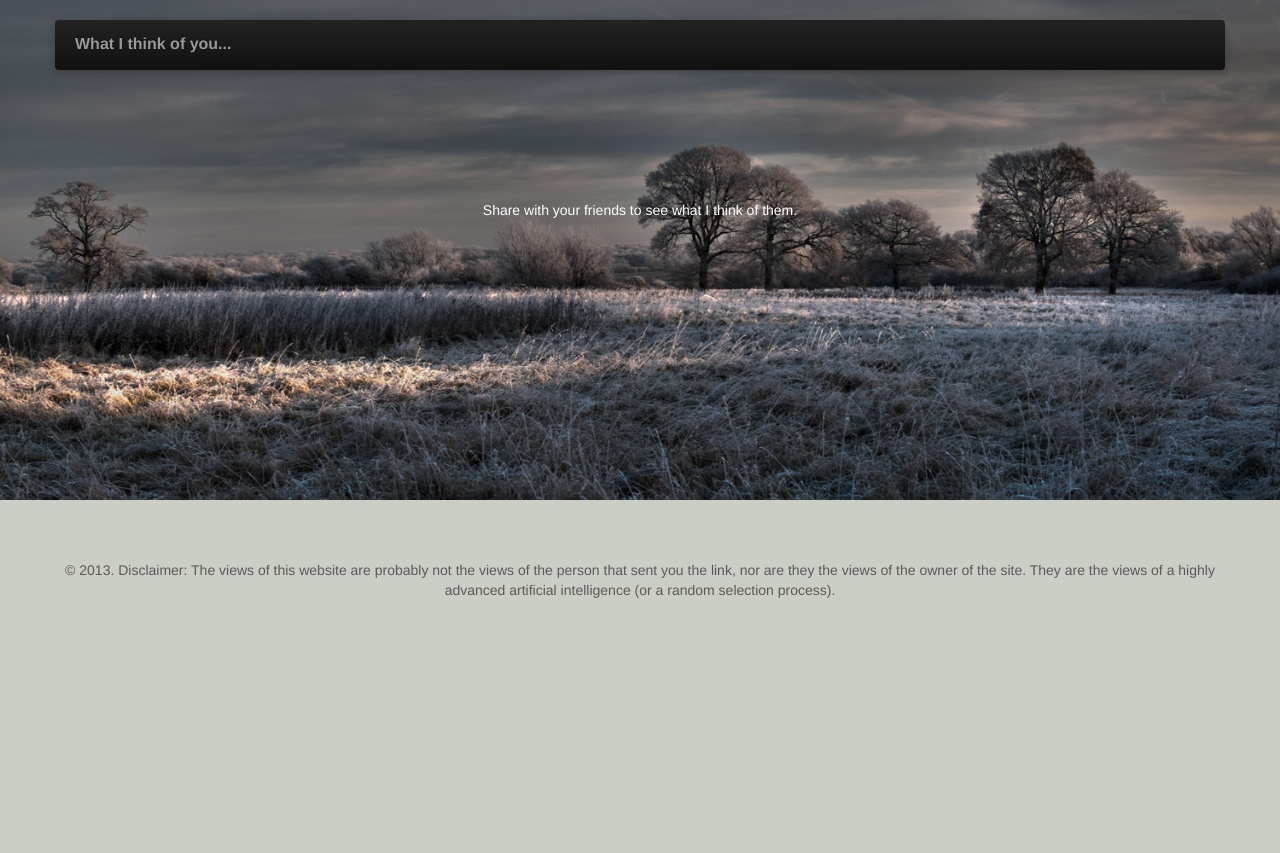
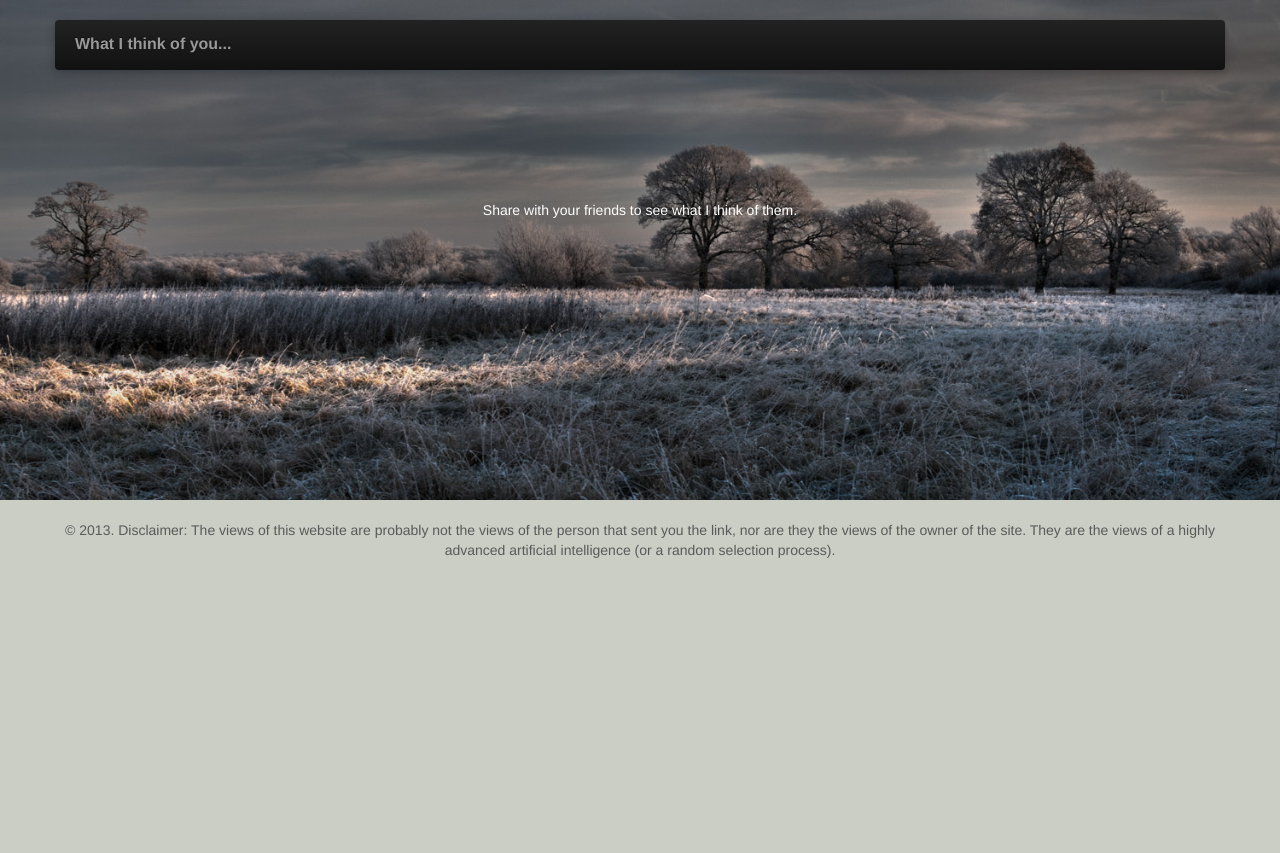
Before and after one commit to matjkd/thoughts, a PHP site: template application/views/template.php in a window 1280 px wide. Shown: the top 853 px of the page. Run offline with PHP 8.4, Linux system fonts and the light colour scheme; the template is opened without the code that fills it, so the values that code supplies are empty; some libraries are stand-ins or nearby versions.

Commit message:
css changes

```diff
--- a/css/styles.css
+++ b/css/styles.css
@@ -71,7 +71,7 @@ h1 {
 
     /* Carousel base class */
     .carousel {
-      margin-bottom: 60px;
+      margin-bottom: 20px;
     }
 
     .carousel .container {
@@ -110,7 +110,7 @@ h1 {
     }
     .carousel-caption h1,
     .carousel-caption .lead {
-      margin: 0;
+      margin: 0 0 40px 0;
       line-height: 1.25;
       color: #fff;
       text-align:center;
@@ -253,7 +253,7 @@ h1 {
     }
  #example1{
  	width:300px;
-    float:left;
+
     margin:0 auto;
   }
   .sharrre{
```
